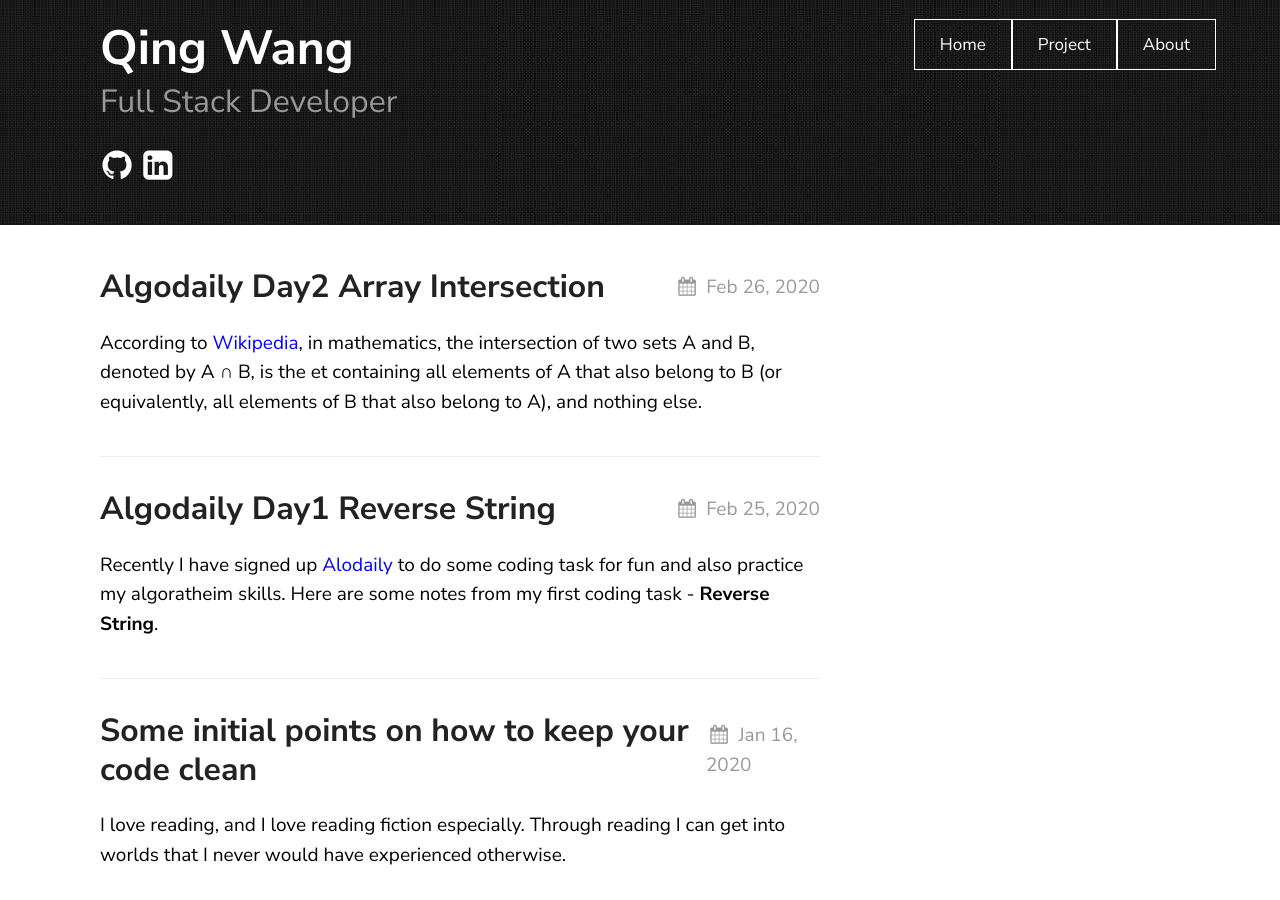
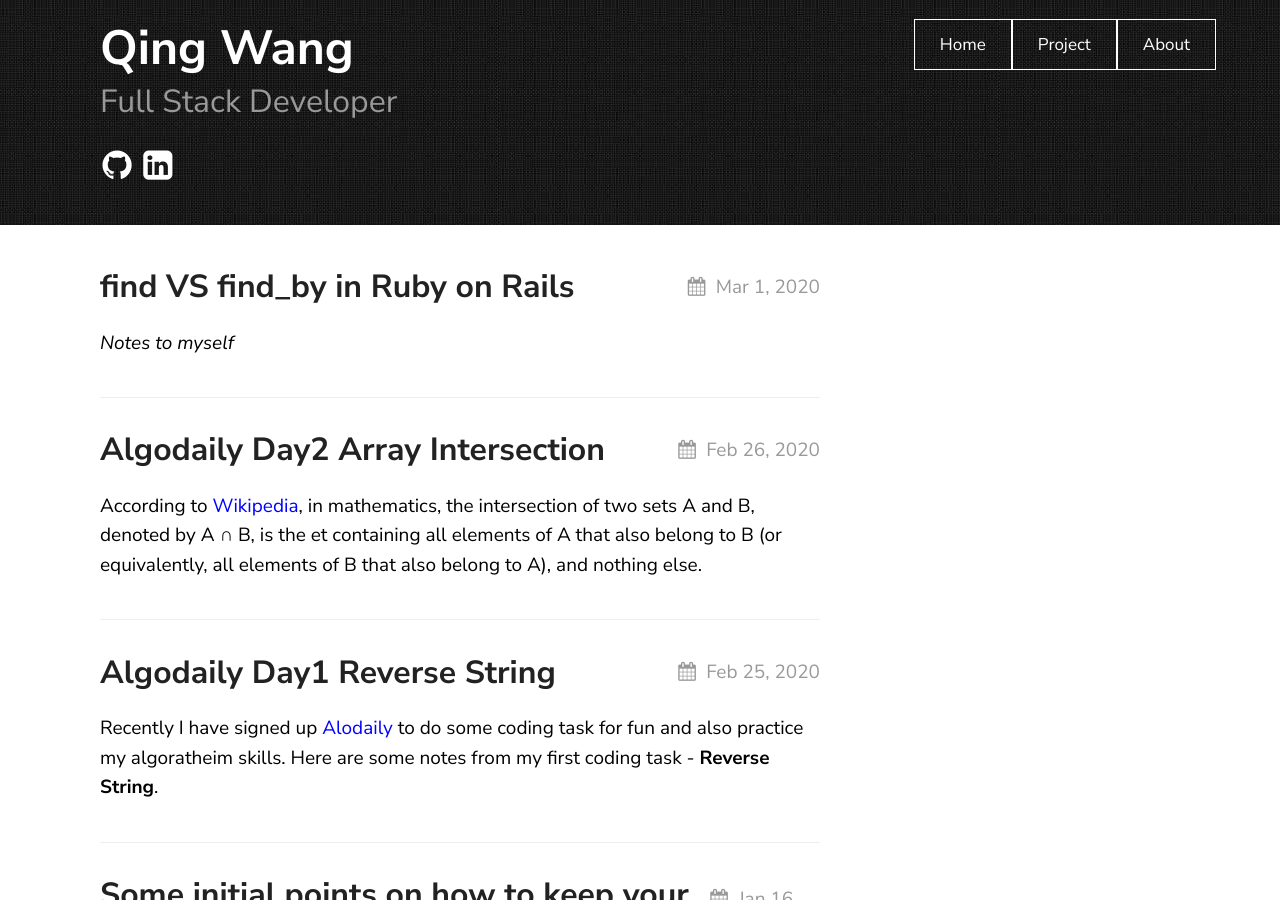
Before and after one commit to ching-wang/ching-wang.io, a Jekyll site: the page built from README.md, in a window 1280 px wide and 900 px high. Built offline with Jekyll 4.4.1, drawn with Linux system fonts in a browser that asks for light colours; our own code applies the rules of GitHub Pages for plain Markdown files; some of the changed lines change nothing that is shown.

Commit message:
new post about find vs find_by in ruby

````diff
--- a/_config.yml
+++ b/_config.yml
@@ -44,7 +44,7 @@ highlighter: rouge
 fenced_code_blocks: true
 
 remote_theme: thelehhman/texture
-# theme: texture
+theme: texture
 
 permalink: /posts/:title/
 texture:
--- /dev/null
+++ b/_posts/2020-03-01-find-vs-find-by.md
@@ -0,0 +1,71 @@
+---
+title: find VS find_by in Ruby on Rails
+layout: post
+date: 2020-03-01
+---
+
+_Notes to myself_
+
+I've been reviewing ruby and ruby on rails that I've learnt a few months ago. There are a few concepts that I would like to write down to refresh my knowledge of ruby.
+
+`find` and `find_by` are both ActiveRecord methods for [CRUD]("https://guides.rubyonrails.org/active_record_basics.html#crud-reading-and-writing-data"). According to Activerecord Doc, CRUD is an acronym for the four verbs we use to operate on data: Create, Read, Update and Delete. Active Record automatically creates methods to allow an application to read and manipulate data stored within its tables.
+
+The difference between `find` and `find_by`:
+
+> **find will return an error if not found**
+
+> **find_by will return nil**
+
+#### Let's have a look at them with examples:
+
+## find
+
+The find method will raise an ActiveRecord::RecordNotFound exception unless a matching record is found for all of the supplied primary keys.
+Find operates with four different retrieval approaches:
+**find(\*args)**
+
+```ruby
+#find the user with id 1
+User.find(2)
+# => #<User id: 1, username: "Qing" >
+
+#find first, #find first, the last methods finds the first record ordered by primary key(default).
+#For example:
+User.find(:first, *args)
+#find first shortcut
+User.first
+
+
+#find last, the last methods finds the last record ordered by primary key(defult).
+#For example:
+User.find(:last, *args)
+#find last shortcut
+User.last
+
+#find all
+User.all(:all, *args)
+#find all shortcut
+User.all
+
+```
+
+## find_by
+
+The find_by method finds the first record matching some conditions.
+For example:
+
+```ruby
+User.find_by(username: 'Qing')
+# => #<User id: 1, username: "Qing">
+
+User.find_by(username: 'Jenny')
+# => nil
+
+#The above code is equivalent as below:
+User.find_by_username("Qing")
+
+```
+
+### Summary
+
+The find(id) raises ActiveRecord::RecordNotFound exception when the record does not exist, whereas, the finder find_by(id: id) returns nil. Therefore, I would use use find_by(id: id) to avoid catching exceptions.
````
Also changed, not shown: _posts/2020-02-26-algodaily-day2.md (+11 -12 lines), 1 other file.
